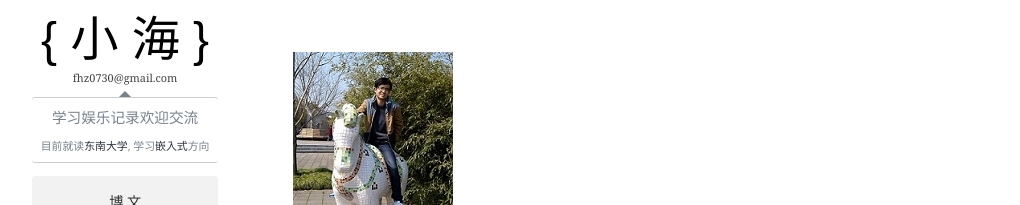
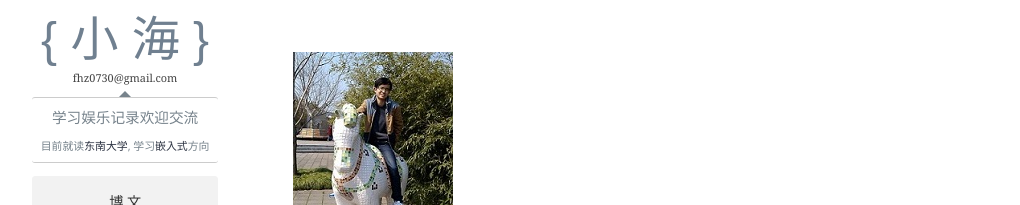
Before and after one commit to hansen0730/hansen0730.github.com, a Jekyll site: the page built from about.html, in a window 1280 px wide. Shown: the top 205 px of the page, without its empty margins (123-1143 px from the left). Built offline with Jekyll 4.4.1, drawn with Linux system fonts in a browser that asks for light colours; nearby versions of some CDN libraries; Markdown is read by kramdown in place of the engine named in the settings; comment, search, counter and statistics services are not loaded.

Commit message:
Update logo.html

```diff
--- a/_includes/logo.html
+++ b/_includes/logo.html
@@ -1,6 +1,6 @@
 <a class="nolink" id="logo-logo" href="/">
 <!-- <img id="logo-image"></img> -->
-<span class="section-title-large"><font face="Arial" size="26" color="black">{ 小 海 }</font></span>
+<span class="section-title-large"><font face="Arial" size="26" color="SlateGray">{ 小 海 }</font></span>
 </a>
 <div id="logo-slogan">fhz0730@gmail.com</div>
 <div class="clear"></div>
```
